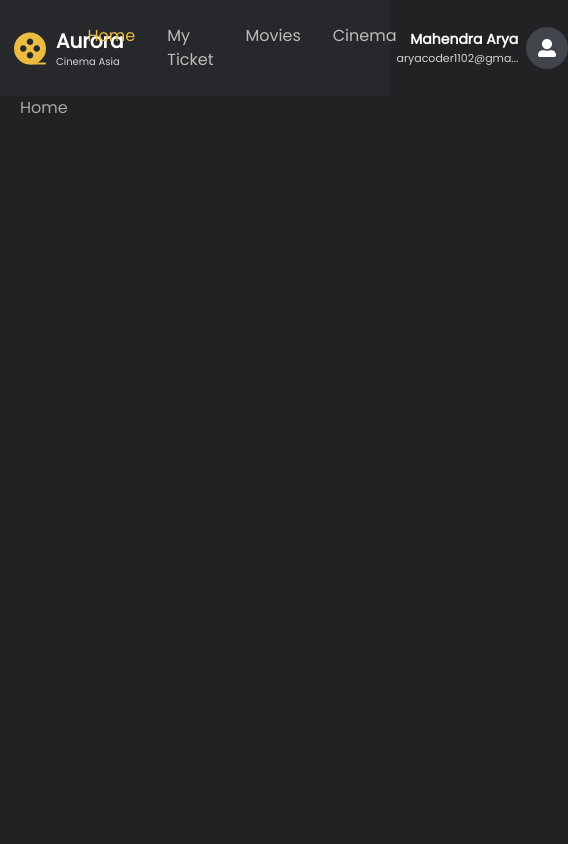
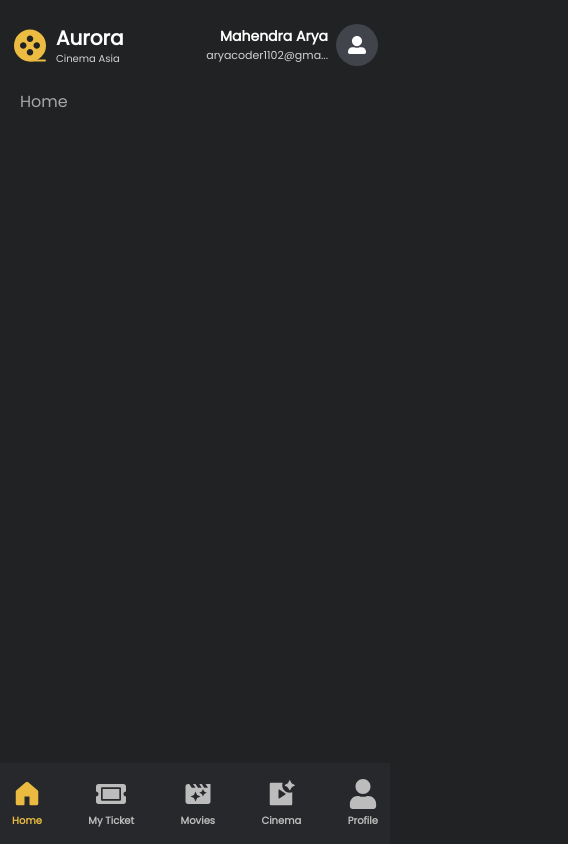
Before and after one commit to aryndraa/timedoor-academy-final-project, a Next.js app: page / in a window 390 px wide. Shown: the whole page, 568 px wide, since content can reach past the window. Built offline with nearby package versions, Linux system fonts and the light colour scheme.

Commit message:
bottom bar

```diff
--- /dev/null
+++ b/app/components/BottomBar.js
@@ -0,0 +1,9 @@
+import {Navigation} from "@/app/components/Navigation";
+
+export const BottomBar = () => {
+  return (
+    <div className="fixed bottom-0 right-0 left-0 px-3 py-4 bg-dark-200 ">
+      <Navigation/>
+    </div>
+  )
+}
--- a/app/components/Header.js
+++ b/app/components/Header.js
@@ -4,10 +4,12 @@ import { Navigation } from "./Navigation"
 
 export const Header = () => {
   return (
-    <header className=" flex flex-col bg-dark-200">
+    <header className=" flex flex-col lg:bg-dark-200">
       <div className="flex justify-between items-center py-6 px-3 lg:px-20 ">
         <Logo/>
-        <Navigation/>
+        <div className="hidden lg:flex">
+          <Navigation/>
+        </div>
         <GuestLink/>
       </div>
     </header>
--- a/app/components/NavLink.js
+++ b/app/components/NavLink.js
@@ -2,12 +2,13 @@
 import Link from "next/link";
 import { usePathname } from "next/navigation";
 
-export const NavLink = ({path, name}) => {
+export const NavLink = ({path, name, icon}) => {
   const pathname = usePathname()
   return (
-    <Link href={path} className={` font-medium ${
+    <Link href={path} className={` text-[10px] lg:text-base font-semibold lg:font-medium flex flex-col gap-1 items-center ${
       pathname === path ? "text-primary" : "text-text-100"
     }`}>
+      <span className="lg:hidden text-3xl">{icon}</span>
       {name}
     </Link>
   );
--- a/app/components/Navigation.js
+++ b/app/components/Navigation.js
@@ -1,35 +1,47 @@
 import { NavLink } from "./NavLink"
+import { GoHomeFill } from "react-icons/go";
+import { MdMovieFilter } from "react-icons/md";
+import { FaTicketAlt } from "react-icons/fa";
+import { RiVideoAiFill } from "react-icons/ri";
+import { FaUser } from "react-icons/fa";
 
 export const Navigation = () => {
 
   const links = [
     {
       name: "Home",
-      path: "/"
+      path: "/",
+      icon: <GoHomeFill />,
     },
     {
       name: "My Ticket",
-      path: "/my-tickets"
+      path: "/my-tickets",
+      icon: <FaTicketAlt />,
     },
     {
       name: "Movies",
-      path: "/movies"
+      path: "/movies",
+      icon: <MdMovieFilter />,
     },
     {
       name: "Cinema",
-      path: "/cinemas"
+      path: "/cinemas",
+      icon: <RiVideoAiFill />,
     },
 
   ]
 
   return (
     <nav >
-      <ul className="flex gap-8">
+      <ul className="flex gap-8 justify-between items-center">
         {links.map((link, key) => (
           <li key={key}>
-            <NavLink name={link.name} path={link.path}/>
+            <NavLink name={link.name} path={link.path} icon={link.icon}/>
           </li>
         ))}
+        <li className="lg:hidden">
+          <NavLink name={"Profile"} path={"/profile"} icon={<FaUser />}/>
+        </li>
       </ul>
     </nav>
   )
--- a/app/layout.js
+++ b/app/layout.js
@@ -1,6 +1,7 @@
 import { Poppins } from "next/font/google";
 import "@/app/_styles/globals.css";
 import { Header } from "./components/Header";
+import {BottomBar} from "@/app/components/BottomBar";
 
 const poppins = Poppins({
   subsets: ["latin"],
@@ -28,6 +29,8 @@ export default function RootLayout({ children }) {
         <main className="flex flex-col  mx-5 text-text-200 lg:max-w-7xl lg:mx-auto">
           {children}
         </main>
+
+        <BottomBar/>
       </body>
     </html>
   );
```
